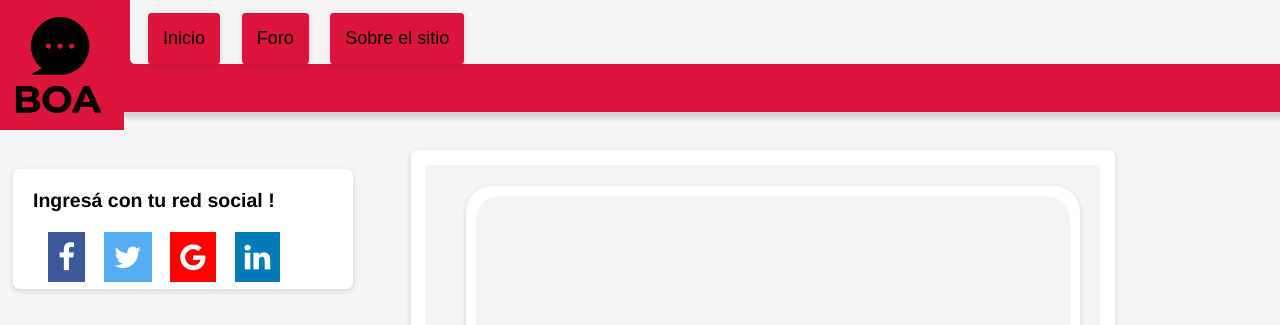
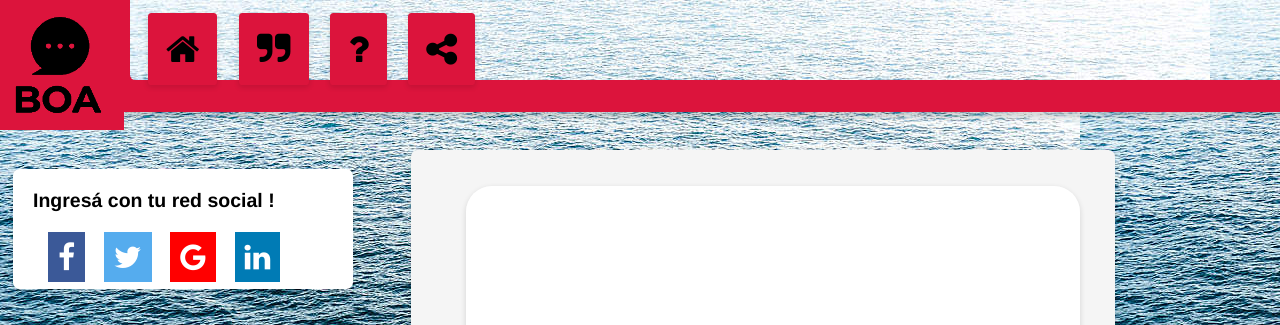
Before and after one commit to JuanGiacalone/BOA-APP, a website: page Chat-Node/msg_app.html in a window 1280 px wide. Shown: the top 325 px of the page. Drawn offline with nearby package versions, Linux system fonts and the light colour scheme.

Commit message:
new font-awesome .ico´s added - new bkgrnd-img

```diff
--- a/Chat-Node/msg_app.html
+++ b/Chat-Node/msg_app.html
@@ -24,9 +24,10 @@
 
       <img src="/style/logo_boa_black.png" alt="BoaApp" srcset="">
       <div class="navbar-buttons">
-        <a href="#home">Inicio</a>
-      <a href="#news">Foro</a>
-      <a href="#contact">Sobre el sitio</a>
+        <a href="#home"><i class="fa fa-home fa-2x" aria-hidden="true"></i></a>
+      <a href="#news"><i class="fa fa-quote-right fa-2x" aria-hidden="true"></i></a>
+      <a href="#help"><i class="fa fa-question fa-2x" aria-hidden="true"></i></a>
+      <a href="#share"><i class="fa fa-share-alt fa-2x"></i></a>
       </div>
 
 
--- a/Chat-Node/style/chat_main.css
+++ b/Chat-Node/style/chat_main.css
@@ -1,13 +1,16 @@
 :root {
     --lil-shadow: 0px 2px 5px 1px rgba(0, 0, 0, 0.1);
     --lil-shadow2: 5px 5px 5px 1px rgba(0, 0, 0, 0.15);
+    --bckgrnd-color: whitesmoke;
+    --rojo-boa: #DC143C;
 }
 * { margin: 0px;
     padding: 0px;
     box-sizing: border-box;
-    background-color: whitesmoke;
+
  }
 body, html{
+    background-image: url(/Chat-Node/style/back-chat.jpg);
     margin:0px;
     padding:0px;
     max-width: 100%;
@@ -44,7 +47,7 @@ nav
     margin-top: 0.7em;
     margin-left: 1em;
     border-radius: 0.2em;
-    padding: 15px;
+    padding: 1em;
     text-decoration: none;
     font-weight: lighter;
     text-rendering: optimizeLegibility;
@@ -76,10 +79,10 @@ nav
 {
 
     margin-left: 130px;
-    height: 8vh;
+    height: 10vh;
     border-radius: 0em  0em  0em 0.4em ;
     margin-bottom: 0.1em;
-    background-color: whitesmoke;
+    background-image: url(/Chat-Node/style/back-chat.jpg);
 }
 
 
@@ -114,7 +117,7 @@ nav
 .msg-container
 {
     height: 78vh;
-    background-color: white;
+    background-color: whitesmoke;
     width: 55vw;
 
     padding: 15px;
```
Also changed, not shown: Chat-Node/style/back-chat.jpg (added).
